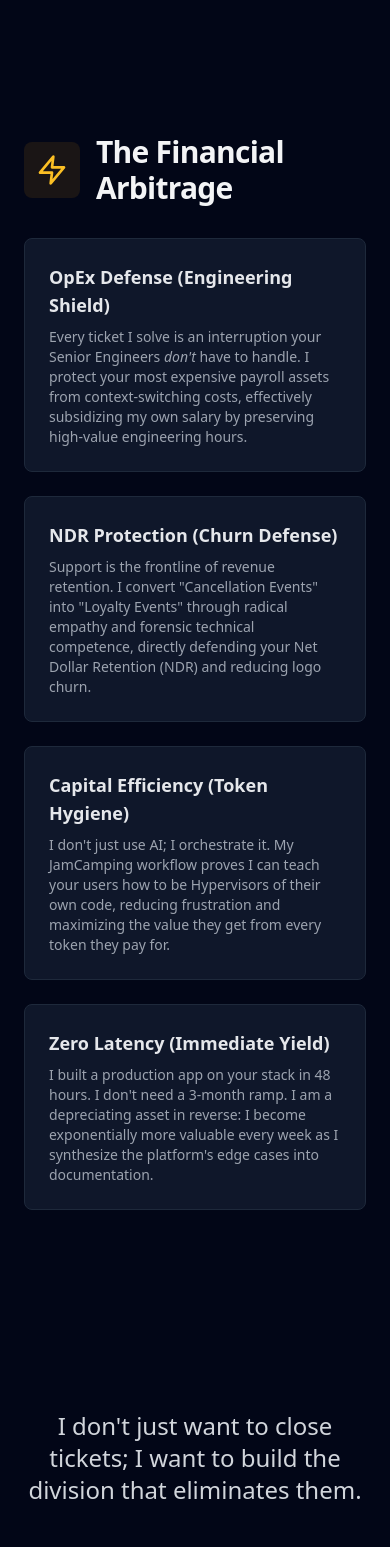
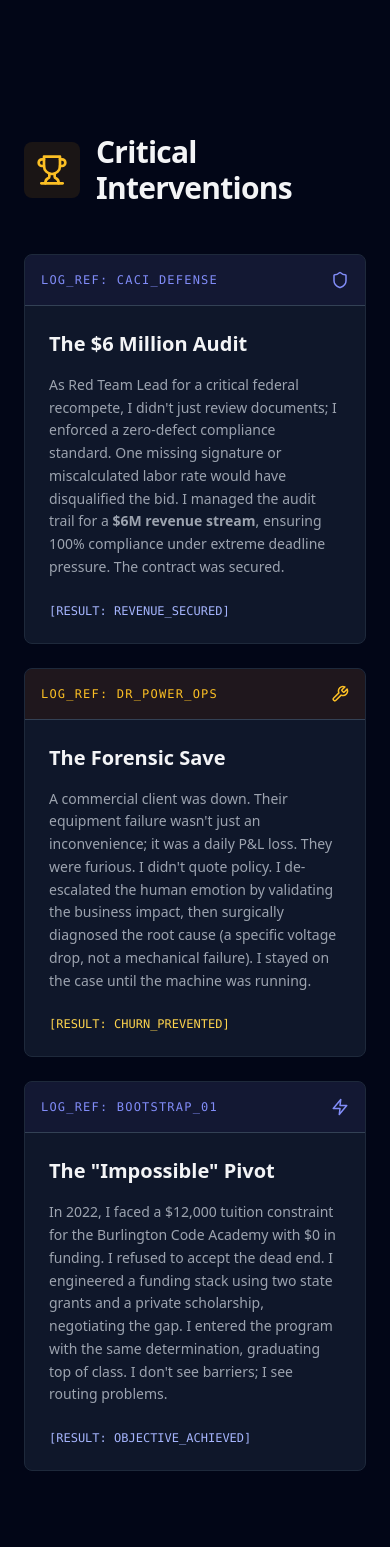
Before and after one commit to joshuawakefield/WhyJosh, a React (Vite) app: page / in a window 390 px wide. Shown: the part 6000-7547 px from the top of the page. Built offline with nearby package versions, Linux system fonts and the light colour scheme.

Commit message:
Updated App.tsx

```diff
--- a/src/App.tsx
+++ b/src/App.tsx
@@ -1,4 +1,4 @@
-import { ExternalLink, Linkedin, Github, Mail, ChevronDown, Terminal, X, Zap, Cpu, Palette, Hammer } from 'lucide-react';
+import { ExternalLink, Linkedin, Github, Mail, ChevronDown, Terminal, X, Zap, Cpu, Palette, Hammer, Shield, Wrench, Trophy } from 'lucide-react';
 import { useState, useEffect, useRef } from 'react';
 
 // --- TYPES ---
@@ -519,6 +519,67 @@ function App() {
           </div>
         </section>
 
+        {/* WINS / MISSION LOGS SECTION */}
+        <section id="wins" className="space-y-12 group">
+          <div className="flex items-center gap-4 relative">
+            <div className="p-3 rounded-lg transition-all duration-700 transform group-hover:scale-110 bg-amber-500/10 text-amber-400 group-hover:shadow-[0_0_20px_rgba(251,191,36,0.5)] group-hover:bg-amber-500/20">
+              <Trophy size={32} />
+            </div>
+            <h2 className="text-3xl md:text-4xl font-bold text-gray-100 tracking-tight transition-transform duration-700 ease-out origin-left group-hover:scale-[1.15]">
+              Critical Interventions
+            </h2>
+          </div>
+
+          <div className="grid grid-cols-1 lg:grid-cols-3 gap-6">
+
+            {/* Story 1: CACI (Governance) */}
+            <SpotlightCard className="bg-slate-900 border p-0 rounded-lg border-slate-800 flex flex-col overflow-hidden group/card">
+              <div className="p-4 bg-indigo-950/30 border-b border-slate-700 flex justify-between items-center">
+                <span className="text-xs font-mono text-indigo-400 tracking-widest">LOG_REF: CACI_DEFENSE</span>
+                <Shield size={18} className="text-indigo-400" />
+              </div>
+              <div className="p-6 flex flex-col gap-4 flex-1">
+                <h3 className="text-xl font-bold text-gray-100">The $6 Million Audit</h3>
+                <p className="text-sm text-gray-400 leading-relaxed flex-1">
+                  As Red Team Lead for a critical federal recompete, I didn't just review documents; I enforced a zero-defect compliance standard. One missing signature or miscalculated labor rate would have disqualified the bid. I managed the audit trail for a <strong>$6M revenue stream</strong>, ensuring 100% compliance under extreme deadline pressure. The contract was secured.
+                </p>
+                <div className="mt-2 text-xs text-indigo-300 font-mono">[RESULT: REVENUE_SECURED]</div>
+              </div>
+            </SpotlightCard>
+
+            {/* Story 2: DR Power (Empathy/Ops) */}
+            <SpotlightCard className="bg-slate-900 border p-0 rounded-lg border-slate-800 flex flex-col overflow-hidden group/card">
+              <div className="p-4 bg-amber-950/30 border-b border-slate-700 flex justify-between items-center">
+                <span className="text-xs font-mono text-amber-400 tracking-widest">LOG_REF: DR_POWER_OPS</span>
+                <Wrench size={18} className="text-amber-400" />
+              </div>
+              <div className="p-6 flex flex-col gap-4 flex-1">
+                <h3 className="text-xl font-bold text-gray-100">The Forensic Save</h3>
+                <p className="text-sm text-gray-400 leading-relaxed flex-1">
+                  A commercial client was down. Their equipment failure wasn't just an inconvenience; it was a daily P&L loss. They were furious. I didn't quote policy. I de-escalated the human emotion by validating the business impact, then surgically diagnosed the root cause (a specific voltage drop, not a mechanical failure). I stayed on the case until the machine was running.
+                </p>
+                <div className="mt-2 text-xs text-amber-300 font-mono">[RESULT: CHURN_PREVENTED]</div>
+              </div>
+            </SpotlightCard>
+
+            {/* Story 3: Resourcefulness (Innovation) */}
+             <SpotlightCard className="bg-slate-900 border p-0 rounded-lg border-slate-800 flex flex-col overflow-hidden group/card">
+              <div className="p-4 bg-indigo-950/30 border-b border-slate-700 flex justify-between items-center">
+                <span className="text-xs font-mono text-indigo-400 tracking-widest">LOG_REF: BOOTSTRAP_01</span>
+                <Zap size={18} className="text-indigo-400" />
+              </div>
+              <div className="p-6 flex flex-col gap-4 flex-1">
+                <h3 className="text-xl font-bold text-gray-100">The "Impossible" Pivot</h3>
+                <p className="text-sm text-gray-400 leading-relaxed flex-1">
+                  In 2022, I faced a $12,000 tuition constraint for the Burlington Code Academy with $0 in funding. I refused to accept the dead end. I engineered a funding stack using two state grants and a private scholarship, negotiating the gap. I entered the program with the same determination, graduating top of class. I don't see barriers; I see routing problems.
+                </p>
+                <div className="mt-2 text-xs text-indigo-300 font-mono">[RESULT: OBJECTIVE_ACHIEVED]</div>
+              </div>
+            </SpotlightCard>
+
+          </div>
+        </section>
+
         {/* The ROI (Arbitrage) */}
         <section id="roi" className="space-y-8 group">
            <div className="flex items-center gap-4 relative">
```
